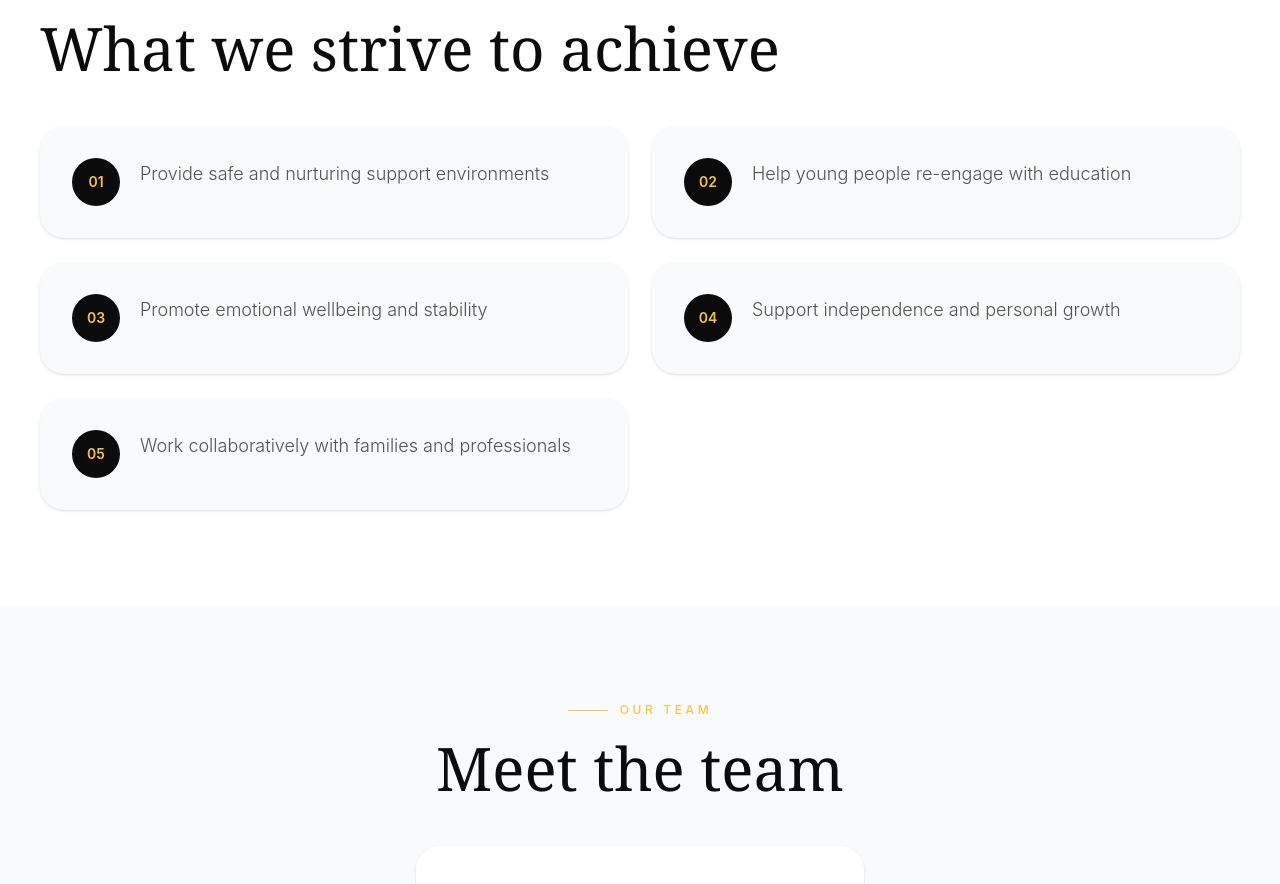
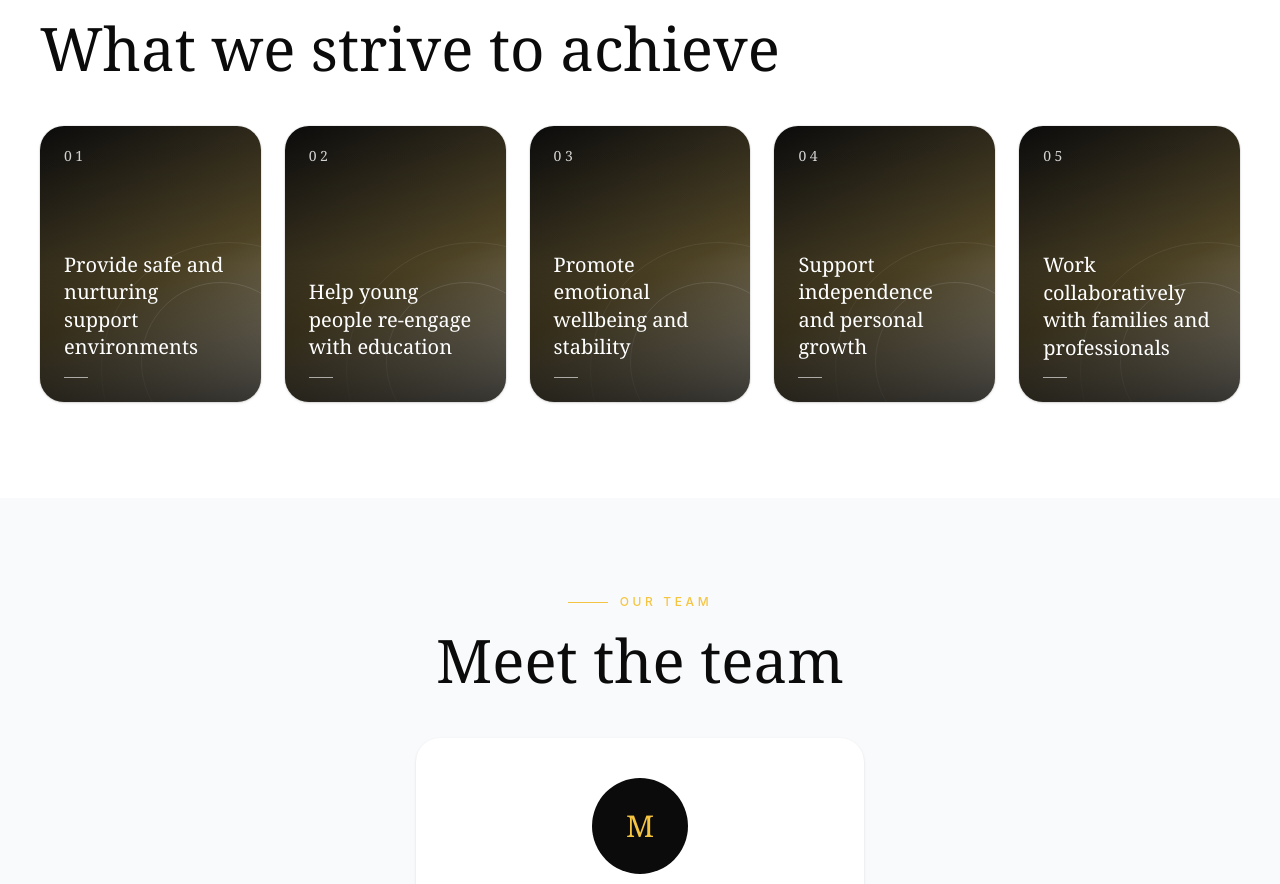
Before and after one commit to sheran786malik/nextlevel, a React (Vite) app: page /about-us in a window 1280 px wide. Shown: the part 1860-2744 px from the top of the page. Built offline with nearby package versions, Linux system fonts and the light colour scheme.

Commit message:
cards on about us page

```diff
--- a/src/pages/AboutUs/AboutUsPage.jsx
+++ b/src/pages/AboutUs/AboutUsPage.jsx
@@ -123,7 +123,7 @@ export default function AboutPage() {
         </div>
       </section>
 
-      {/* AIMS */}
+      {/* AIMS — services-style cards */}
       <section className="bg-white px-5 py-24 sm:px-8 lg:px-10">
         <div className="mx-auto max-w-7xl">
           <div className="mb-12">
@@ -139,19 +139,42 @@ export default function AboutPage() {
             </h2>
           </div>
 
-          <div className="grid gap-6 md:grid-cols-2">
+          <div className="grid gap-6 md:grid-cols-2 xl:grid-cols-5">
             {about.aims.map((aim, index) => (
               <div
                 key={aim}
-                className="flex items-start gap-5 rounded-3xl bg-[var(--brand-surface)] p-8 shadow-sm"
+                className="group relative flex aspect-[4/5] flex-col overflow-hidden rounded-3xl shadow-sm ring-1 ring-black/5 transition-all duration-500 hover:-translate-y-2 hover:shadow-2xl"
+                style={{
+                  backgroundImage:
+                    "linear-gradient(155deg, var(--brand-primary) 0%, color-mix(in srgb, var(--brand-primary) 70%, var(--brand-accent-2)) 55%, var(--brand-secondary) 130%)",
+                }}
               >
-                <div className="flex h-12 w-12 shrink-0 items-center justify-center rounded-full bg-[var(--brand-primary)] text-sm font-semibold text-[var(--brand-accent)]">
+                {/* Decorative rings, echoing the Editorial section */}
+                <div
+                  className="absolute -bottom-10 -right-10 h-40 w-40 rounded-full border transition-transform duration-700 ease-out group-hover:scale-110"
+                  style={{ borderColor: "color-mix(in srgb, var(--brand-secondary) 15%, transparent)" }}
+                />
+                <div
+                  className="absolute -bottom-24 -right-24 h-64 w-64 rounded-full border"
+                  style={{ borderColor: "color-mix(in srgb, var(--brand-secondary) 8%, transparent)" }}
+                />
+
+                {/* Gradient — sits at the base so text stays legible */}
+                <div className="absolute inset-0 bg-gradient-to-t from-black/70 via-black/10 to-transparent" />
+
+                {/* Index */}
+                <span className="absolute left-6 top-5 font-serif text-sm tracking-[0.25em] text-white/80">
                   {String(index + 1).padStart(2, "0")}
+                </span>
+
+                {/* Aim text */}
+                <div className="relative mt-auto p-6">
+                  <p className="font-serif text-xl font-normal leading-snug text-white transition-transform duration-500 ease-out group-hover:-translate-y-1">
+                    {aim}
+                  </p>
+
+                  <div className="mt-4 h-px w-6 bg-white/60 transition-all duration-300 group-hover:w-10" />
                 </div>
-
-                <p className="text-lg font-light leading-8 text-[var(--brand-primary)]/70">
-                  {aim}
-                </p>
               </div>
             ))}
           </div>
```
